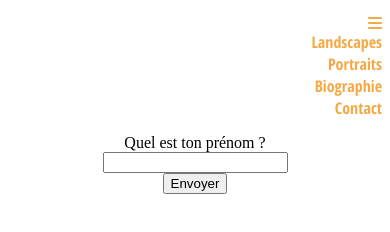
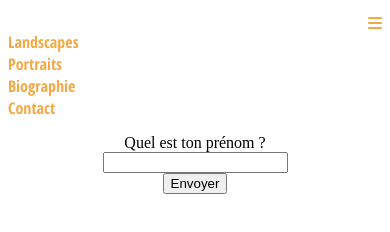
Before and after one commit to EmyPicArt/site_Ariette_js, a plain HTML site: page buldingpage.html in a window 390 px wide. Both pictures are taken after a click on the icon 375 px from the left and 23 px from the top of the page. Shown: the top 232 px of the page. Drawn offline with nearby package versions, Linux system fonts and the light colour scheme.

Commit message:
td 2 en cours; ajout du toggle = mettre à droite

```diff
--- a/assets/css/style.css
+++ b/assets/css/style.css
@@ -152,7 +152,7 @@ input{
 .modalButton{
     display: flex;
 }*/
-ul#topnav {
+ul.topnav {
     /* reset du style des listes */
     list-style-type: none;
     margin: 0;
@@ -162,14 +162,14 @@ ul#topnav {
     align-items: center;
     justify-content: space-evenly;
 }
-ul#topnav li a{
+ul.topnav li a{
     color: #F6A844;
     text-decoration: none;
     font-family: 'Open Sans Condensed', sans-serif;
     font-size: 1.5rem;
     font-weight: 700;
 }
-ul#topnav li a:hover, #burger:hover{
+ul.topnav li a:hover, #burger:hover{
     color: #9C7854;
 }
 /* #accept, #custom {
@@ -338,19 +338,21 @@ img {
     #burger{
         display:block;
     }
-    ul#topnav{
+    ul.topnav{
         width:100%;
-        /* display:none; */
+        display:none;
         flex-direction: column;
         align-items: flex-end;
 
     }
-    ul#topnav li a,i{
+    ul.topnav li a,i{
         color: #F6A844;
         font-family: 'Open Sans Condensed', sans-serif;
         font-size: 1rem;
     }
-
+    .topnav.is-visible{
+        display: block;
+    }
 }
 /* @media screen and (max-width:680px){ */
     /* ul.topnav {
--- a/assets/js/script.js
+++ b/assets/js/script.js
@@ -29,12 +29,14 @@ buttonMail.addEventListener("click", function(){
 });
 
 // Partie menu burger
-var navbar = document.getElementById("topnav");
-var burger = document.getElementById("burger");
+const navbar = document.querySelector(".topnav");
+const burger = document.querySelector(".fas");
+
+console.log()
 
 
 burger.addEventListener("click", function(){
-    navbar.classList.toggle
+    navbar.classList.toggle('is-visible')
 })
 
 })
--- a/buldingpage.html
+++ b/buldingpage.html
@@ -19,7 +19,7 @@
     <nav id="containerNavbar">
         <div id="menu" >
             <i id="burger" class="fas fa-bars"></i>
-            <ul id="topnav">
+            <ul class="topnav">
                 <li class="link"><a class="linkMenu" href="#landscape" title="lien vers la page Landscape">Landscapes</a></li>
                 <li class="link"><a class="linkMenu" href="#portraits" title="lien vers la page Portrait">Portraits</a></li>
                 <li class="link"><a class="linkMenu" href="#biography" title="lien vers la page Biographie">Biographie</a></li>
```
